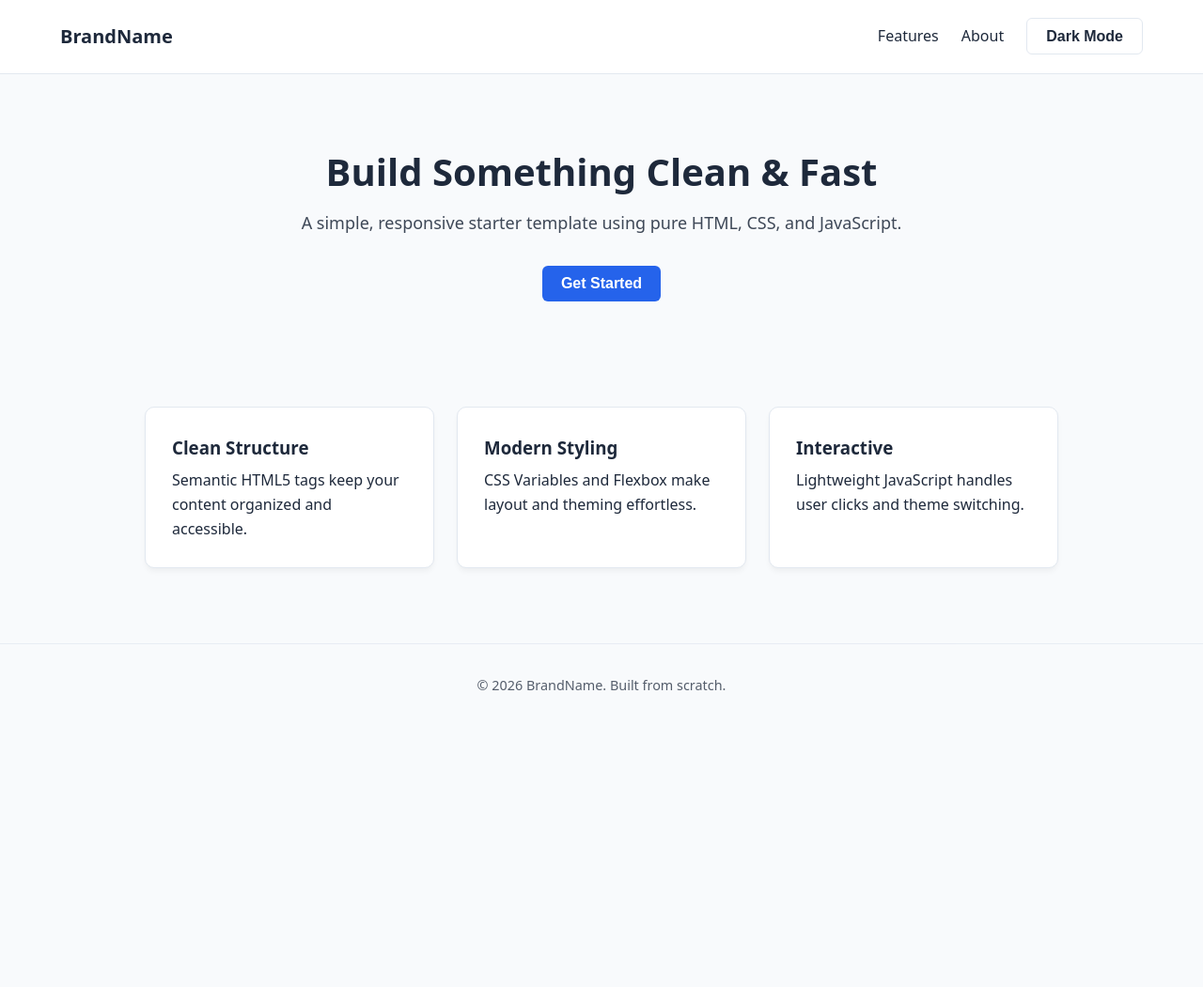
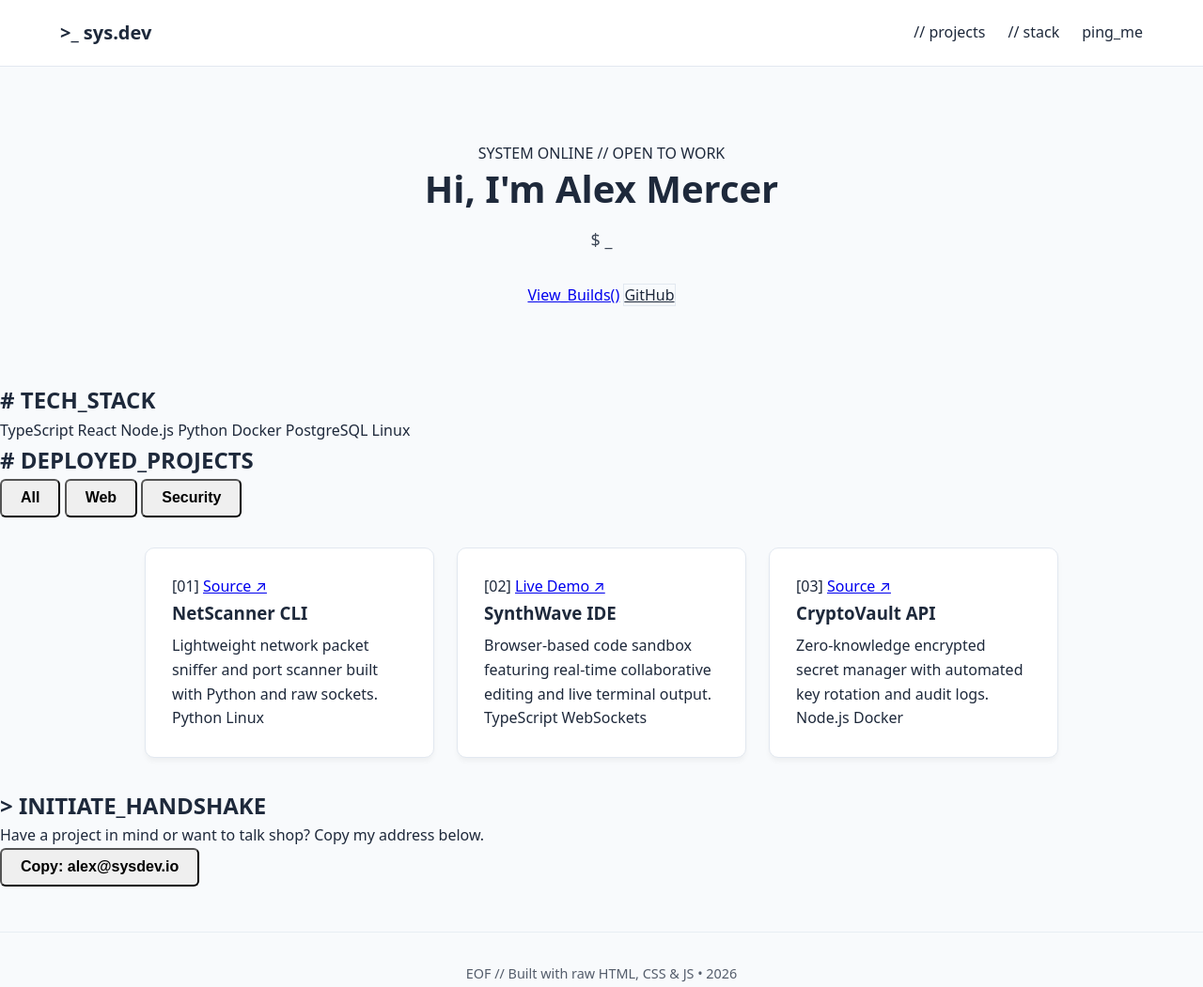
Before and after one commit to f5bn/f5bn.github.io, a plain HTML site: page index.html in a window 1280 px wide. Shown: the whole page at 94% size. Before the commit the page ends 800 px from the top, so only its background shows below. Drawn offline with Linux system fonts and the light colour scheme.

Commit message:
Update index.html

```diff
--- a/index.html
+++ b/index.html
@@ -3,48 +3,112 @@
 <head>
   <meta charset="UTF-8">
   <meta name="viewport" content="width=device-width, initial-scale=1.0">
-  <title>My Modern Website</title>
-  <!-- Links the CSS file to style the page -->
+  <title>dev@portfolio:~$</title>
   <link rel="stylesheet" href="style.css">
 </head>
 <body>
   <header class="navbar">
-    <div class="logo">BrandName</div>
+    <div class="logo"><span class="pink">&gt;_</span> sys.dev</div>
     <nav>
-      <a href="#features">Features</a>
-      <a href="#about">About</a>
-      <button id="theme-toggle" class="btn-outline">Dark Mode</button>
+      <a href="#projects">// projects</a>
+      <a href="#stack">// stack</a>
+      <a href="#contact" class="btn-neon-pink">ping_me</a>
     </nav>
   </header>
 
   <main>
     <section class="hero">
-      <h1>Build Something Clean & Fast</h1>
-      <p>A simple, responsive starter template using pure HTML, CSS, and JavaScript.</p>
-      <button id="cta-btn" class="btn-primary">Get Started</button>
+      <div class="status-badge">
+        <span class="pulse-dot"></span> SYSTEM ONLINE // OPEN TO WORK
+      </div>
+      <h1>Hi, I'm <span class="gradient-text">Alex Mercer</span></h1>
+      <p class="terminal-line">
+        <span class="blue">$</span> <span id="typewriter"></span><span class="cursor">_</span>
+      </p>
+      <div class="hero-actions">
+        <a href="#projects" class="btn-neon-blue">View_Builds()</a>
+        <a href="https://github.com" target="_blank" class="btn-outline">GitHub</a>
+      </div>
     </section>
 
-    <section id="features" class="grid-container">
-      <div class="card">
-        <h3>Clean Structure</h3>
-        <p>Semantic HTML5 tags keep your content organized and accessible.</p>
+    <section id="stack" class="stack-section">
+      <h2><span class="pink">#</span> TECH_STACK</h2>
+      <div class="tags">
+        <span class="tag">TypeScript</span>
+        <span class="tag">React</span>
+        <span class="tag">Node.js</span>
+        <span class="tag">Python</span>
+        <span class="tag">Docker</span>
+        <span class="tag">PostgreSQL</span>
+        <span class="tag">Linux</span>
       </div>
-      <div class="card">
-        <h3>Modern Styling</h3>
-        <p>CSS Variables and Flexbox make layout and theming effortless.</p>
+    </section>
+
+    <section id="projects" class="projects-section">
+      <div class="section-header">
+        <h2><span class="blue">#</span> DEPLOYED_PROJECTS</h2>
+        <div class="filter-group">
+          <button class="filter-btn active" data-filter="all">All</button>
+          <button class="filter-btn" data-filter="web">Web</button>
+          <button class="filter-btn" data-filter="security">Security</button>
+        </div>
       </div>
-      <div class="card">
-        <h3>Interactive</h3>
-        <p>Lightweight JavaScript handles user clicks and theme switching.</p>
+
+      <div class="grid-container">
+        <article class="card" data-category="security">
+          <div class="card-top">
+            <span class="folder-icon">[01]</span>
+            <a href="#" class="card-link">Source &nearr;</a>
+          </div>
+          <h3>NetScanner CLI</h3>
+          <p>Lightweight network packet sniffer and port scanner built with Python and raw sockets.</p>
+          <div class="card-tech">
+            <span>Python</span>
+            <span>Linux</span>
+          </div>
+        </article>
+
+        <article class="card" data-category="web">
+          <div class="card-top">
+            <span class="folder-icon">[02]</span>
+            <a href="#" class="card-link">Live Demo &nearr;</a>
+          </div>
+          <h3>SynthWave IDE</h3>
+          <p>Browser-based code sandbox featuring real-time collaborative editing and live terminal output.</p>
+          <div class="card-tech">
+            <span>TypeScript</span>
+            <span>WebSockets</span>
+          </div>
+        </article>
+
+        <article class="card" data-category="web">
+          <div class="card-top">
+            <span class="folder-icon">[03]</span>
+            <a href="#" class="card-link">Source &nearr;</a>
+          </div>
+          <h3>CryptoVault API</h3>
+          <p>Zero-knowledge encrypted secret manager with automated key rotation and audit logs.</p>
+          <div class="card-tech">
+            <span>Node.js</span>
+            <span>Docker</span>
+          </div>
+        </article>
       </div>
+    </section>
+
+    <section id="contact" class="contact-box">
+      <h2><span class="pink">&gt;</span> INITIATE_HANDSHAKE</h2>
+      <p>Have a project in mind or want to talk shop? Copy my address below.</p>
+      <button id="copy-email" class="btn-neon-blue" data-email="alex@sysdev.io">
+        Copy: alex@sysdev.io
+      </button>
     </section>
   </main>
 
   <footer>
-    <p>&copy; 2026 BrandName. Built from scratch.</p>
+    <p>EOF // Built with raw HTML, CSS &amp; JS &bull; 2026</p>
   </footer>
 
-  <!-- Links the JavaScript file at the bottom so HTML loads first -->
   <script src="script.js"></script>
 </body>
 </html>
```
